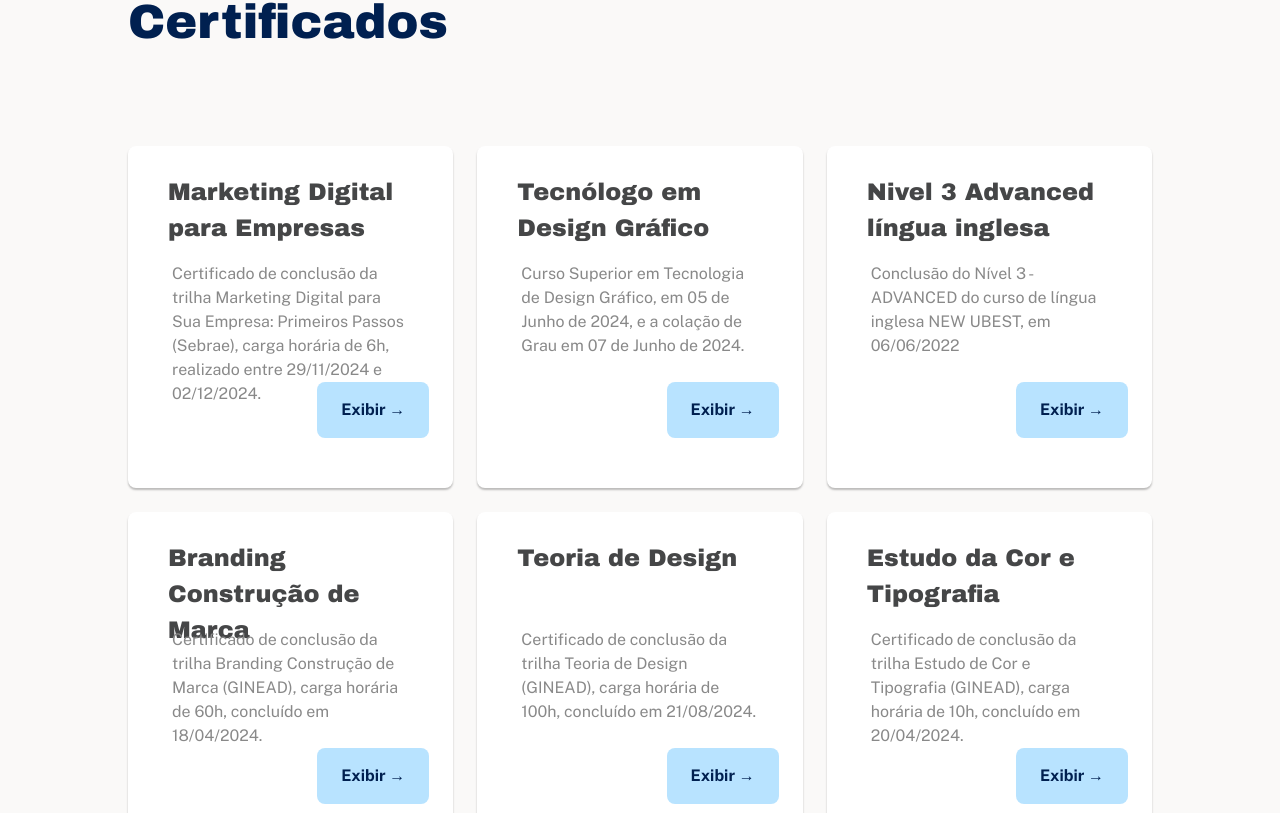
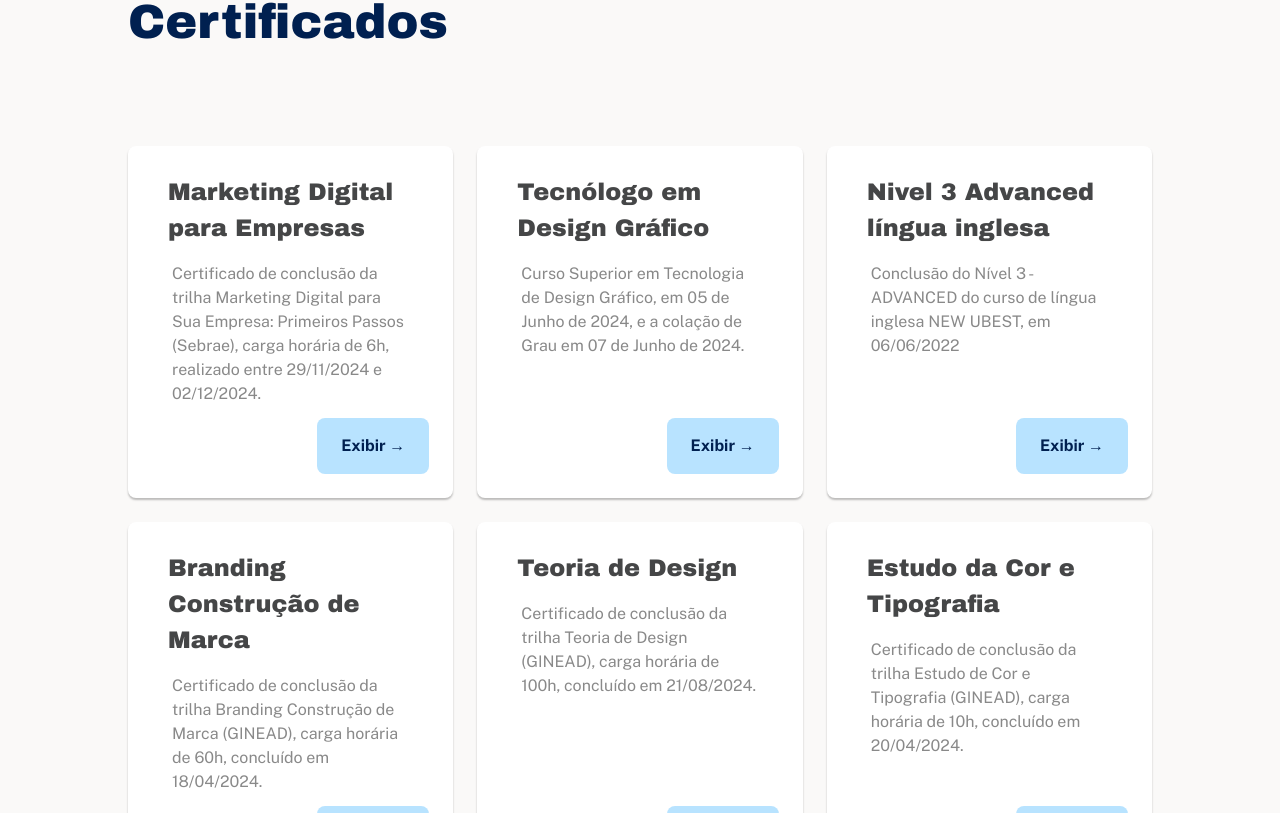
Before and after one commit to knex-projects/gleidson-lp, a React (Vite) app: page / in a window 1280 px wide. Shown: the part 1327-2140 px from the top of the page. Built offline with nearby package versions, Linux system fonts and the light colour scheme.

Commit message:
corrigindo bugs restantes

```diff
--- a/src/components/ui/cardCertificate.tsx
+++ b/src/components/ui/cardCertificate.tsx
@@ -11,14 +11,22 @@ interface CardProps {
 
 export default function Card({ certificate, onClick }: CardProps) {
   return (
-    <div className="w-[364px] min-h-[236px] md:w-[424px] md:h-[342px] rounded-md bg-[#FFF] shadow-[0px_2px_2px_rgba(0,0,0,0.25)] items-center p-6">
-      <h3 className="text-[#454647] text-[20px] md:text-[24px] px-4 py-1 h-[80px]">
-        {certificate.title}
-      </h3>
-      <p className="text-[#898989] text-[14px] md:text-[16px]/6 px-5 md:py-3 break-words max-w-[286px] h-[64px] md:max-w-[320px] md:h-[94px]">
-        {certificate.description}
-      </p>
-      <div className="justify-end flex mt-[38px]">
+    // Correção: Trocado 'md:h-[342px]' por 'md:min-h-[342px]'
+    <div className="w-[364px] min-h-[236px] md:w-[424px] md:min-h-[342px] rounded-md bg-[#FFF] shadow-[0px_2px_2px_rgba(0,0,0,0.25)] p-6 flex flex-col">
+      {/* 2. Este 'div' agora cresce, empurrando o botão para baixo */}
+      <div className="flex-grow">
+        {/* 3. Removida altura fixa 'h-[80px]' */}
+        <h3 className="text-[#454647] text-[20px] md:text-[24px] px-4 py-1">
+          {certificate.title}
+        </h3>
+        {/* 4. Removidas alturas fixas 'h-[64px]' e 'md:h-[94px]' */}
+        <p className="text-[#898989] text-[14px] md:text-[16px]/6 px-5 md:py-3 break-words max-w-[286px] md:max-w-[320px]">
+          {certificate.description}
+        </p>
+      </div>
+
+      {/* 5. Removida margem fixa 'mt-[38px]' */}
+      <div className="justify-end flex">
         <button
           onClick={() => onClick?.(certificate)}
           className="bg-[#B8E3FF] hover:bg-[#83CDFF] px-[14px] py-[8px] md:px-[24px] md:py-[16px] rounded-md transition delay-150 duration-300 ease-in-out"
```
